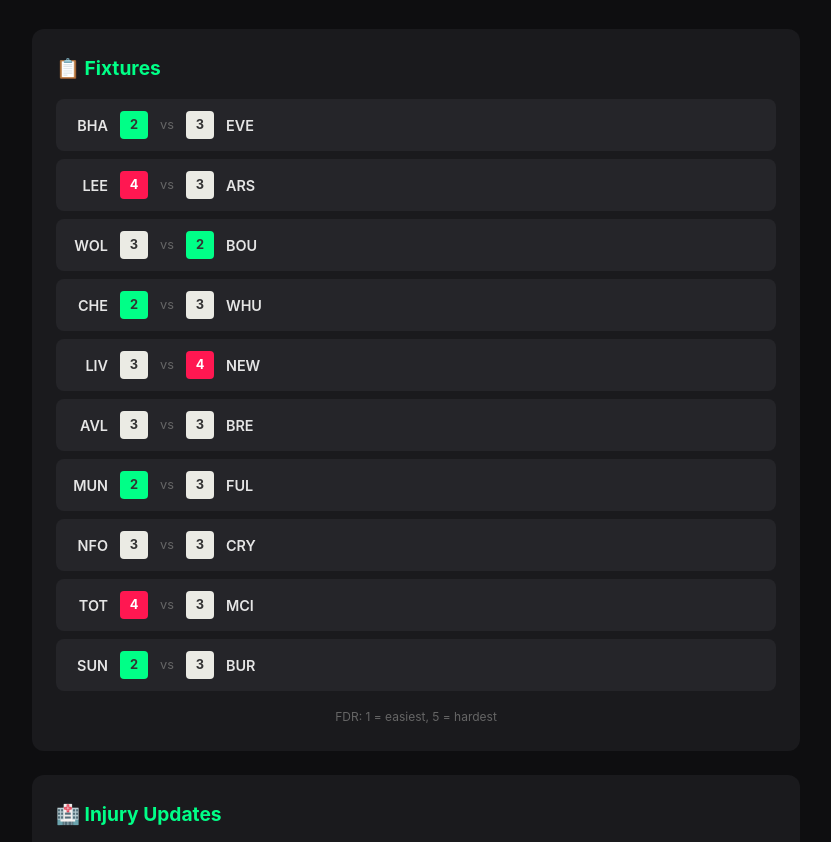
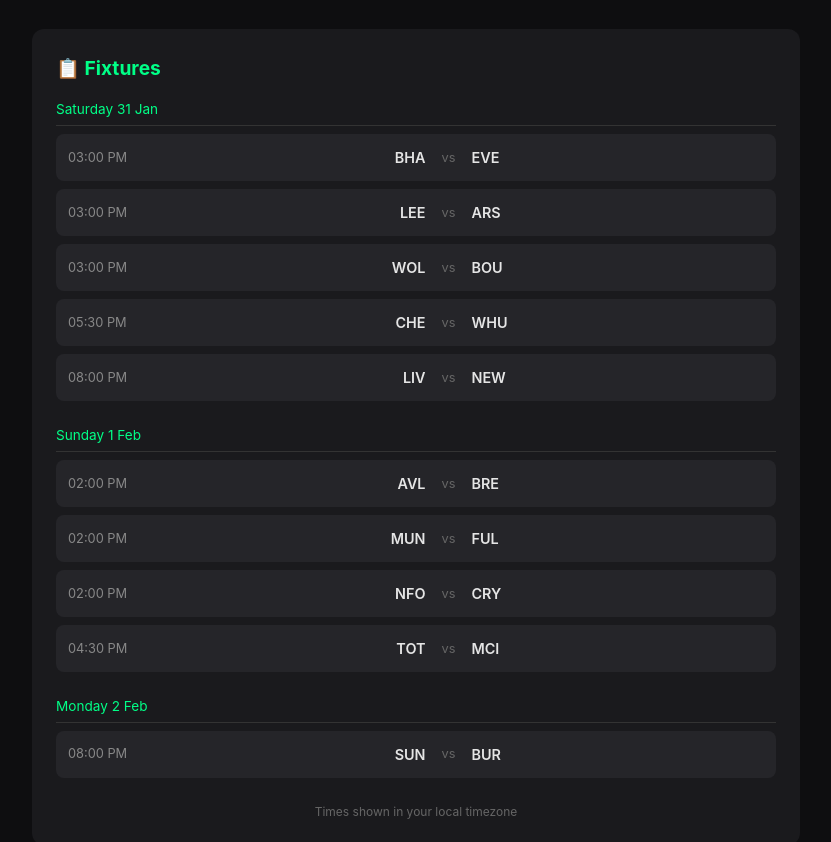
Before and after one commit to taskiemaybe/fpl-weekly, a website: page public/index.html in a window 1280 px wide. Shown: the part 265-1107 px from the top of the page, without its empty margins (224-1055 px from the left). Drawn offline with Linux system fonts and the light colour scheme.

Commit message:
Improve fixtures: group by day, show kickoff times in local timezone, remove FDR badges

```diff
--- a/public/index.html
+++ b/public/index.html
@@ -64,6 +64,23 @@
 
     .fixtures {
       display: grid;
+      gap: 1rem;
+    }
+
+    .fixture-day {
+      margin-bottom: 0.5rem;
+    }
+
+    .fixture-day-header {
+      font-size: 0.85rem;
+      color: #00ff87;
+      margin-bottom: 0.5rem;
+      padding-bottom: 0.25rem;
+      border-bottom: 1px solid #333;
+    }
+
+    .fixture-day-games {
+      display: grid;
       gap: 0.5rem;
     }
 
@@ -76,29 +93,24 @@
       font-size: 0.9rem;
     }
 
+    .fixture-time {
+      font-size: 0.8rem;
+      color: #888;
+      min-width: 65px;
+    }
+
     .fixture-teams {
       flex: 1;
       display: flex;
       align-items: center;
+      justify-content: center;
       gap: 0.5rem;
     }
 
     .team { font-weight: 600; min-width: 40px; }
     .team-home { text-align: right; }
     .team-away { text-align: left; }
-    .vs { color: #666; font-size: 0.8rem; }
-
-    .fdr {
-      width: 28px;
-      height: 28px;
-      border-radius: 4px;
-      display: flex;
-      align-items: center;
-      justify-content: center;
-      font-weight: bold;
-      font-size: 0.8rem;
-      margin: 0 4px;
-    }
+    .vs { color: #666; font-size: 0.8rem; margin: 0 0.5rem; }
 
     .player-list {
       display: grid;
@@ -195,7 +207,7 @@
   <header>
     <h1>⚽ FPL Weekly</h1>
     <div style="color: #888; font-size: 1.1rem;">Gameweek 24</div>
-    <div class="deadline">⏰ 6h 46m</div>
+    <div class="deadline">⏰ 6h 42m</div>
     <div class="deadline-time">Sat 31 Jan, 13:30 UTC</div>
   </header>
 
@@ -203,109 +215,129 @@
     <h2>📋 Fixtures</h2>
     <div class="fixtures">
 
+        <div class="fixture-day">
+          <div class="fixture-day-header">Saturday 31 Jan</div>
+          <div class="fixture-day-games">
+
               <div class="fixture">
+                <span class="fixture-time" data-utc="2026-01-31T15:00:00Z">15:00 UTC</span>
                 <div class="fixture-teams">
                   <span class="team team-home">BHA</span>
-            <span class="fdr" style="background: #00ff87; color: #333">2</span>
                   <span class="vs">vs</span>
-            <span class="fdr" style="background: #ebebe4; color: #333">3</span>
                   <span class="team team-away">EVE</span>
                 </div>
               </div>
 
               <div class="fixture">
+                <span class="fixture-time" data-utc="2026-01-31T15:00:00Z">15:00 UTC</span>
                 <div class="fixture-teams">
                   <span class="team team-home">LEE</span>
-            <span class="fdr" style="background: #ff1751; color: #fff">4</span>
                   <span class="vs">vs</span>
-            <span class="fdr" style="background: #ebebe4; color: #333">3</span>
                   <span class="team team-away">ARS</span>
                 </div>
               </div>
 
               <div class="fixture">
+                <span class="fixture-time" data-utc="2026-01-31T15:00:00Z">15:00 UTC</span>
                 <div class="fixture-teams">
                   <span class="team team-home">WOL</span>
-            <span class="fdr" style="background: #ebebe4; color: #333">3</span>
                   <span class="vs">vs</span>
-            <span class="fdr" style="background: #00ff87; color: #333">2</span>
                   <span class="team team-away">BOU</span>
                 </div>
               </div>
 
               <div class="fixture">
+                <span class="fixture-time" data-utc="2026-01-31T17:30:00Z">17:30 UTC</span>
                 <div class="fixture-teams">
                   <span class="team team-home">CHE</span>
-            <span class="fdr" style="background: #00ff87; color: #333">2</span>
                   <span class="vs">vs</span>
-            <span class="fdr" style="background: #ebebe4; color: #333">3</span>
                   <span class="team team-away">WHU</span>
                 </div>
               </div>
 
               <div class="fixture">
+                <span class="fixture-time" data-utc="2026-01-31T20:00:00Z">20:00 UTC</span>
                 <div class="fixture-teams">
                   <span class="team team-home">LIV</span>
-            <span class="fdr" style="background: #ebebe4; color: #333">3</span>
                   <span class="vs">vs</span>
-            <span class="fdr" style="background: #ff1751; color: #fff">4</span>
                   <span class="team team-away">NEW</span>
                 </div>
               </div>
 
+          </div>
+        </div>
+
+        <div class="fixture-day">
+          <div class="fixture-day-header">Sunday 1 Feb</div>
+          <div class="fixture-day-games">
+
               <div class="fixture">
+                <span class="fixture-time" data-utc="2026-02-01T14:00:00Z">14:00 UTC</span>
                 <div class="fixture-teams">
                   <span class="team team-home">AVL</span>
-            <span class="fdr" style="background: #ebebe4; color: #333">3</span>
                   <span class="vs">vs</span>
-            <span class="fdr" style="background: #ebebe4; color: #333">3</span>
                   <span class="team team-away">BRE</span>
                 </div>
               </div>
 
               <div class="fixture">
+                <span class="fixture-time" data-utc="2026-02-01T14:00:00Z">14:00 UTC</span>
                 <div class="fixture-teams">
                   <span class="team team-home">MUN</span>
-            <span class="fdr" style="background: #00ff87; color: #333">2</span>
                   <span class="vs">vs</span>
-            <span class="fdr" style="background: #ebebe4; color: #333">3</span>
                   <span class="team team-away">FUL</span>
                 </div>
               </div>
 
               <div class="fixture">
+                <span class="fixture-time" data-utc="2026-02-01T14:00:00Z">14:00 UTC</span>
                 <div class="fixture-teams">
                   <span class="team team-home">NFO</span>
-            <span class="fdr" style="background: #ebebe4; color: #333">3</span>
                   <span class="vs">vs</span>
-            <span class="fdr" style="background: #ebebe4; color: #333">3</span>
                   <span class="team team-away">CRY</span>
                 </div>
               </div>
 
               <div class="fixture">
+                <span class="fixture-time" data-utc="2026-02-01T16:30:00Z">16:30 UTC</span>
                 <div class="fixture-teams">
                   <span class="team team-home">TOT</span>
-            <span class="fdr" style="background: #ff1751; color: #fff">4</span>
                   <span class="vs">vs</span>
-            <span class="fdr" style="background: #ebebe4; color: #333">3</span>
                   <span class="team team-away">MCI</span>
                 </div>
               </div>
 
+          </div>
+        </div>
+
+        <div class="fixture-day">
+          <div class="fixture-day-header">Monday 2 Feb</div>
+          <div class="fixture-day-games">
+
               <div class="fixture">
+                <span class="fixture-time" data-utc="2026-02-02T20:00:00Z">20:00 UTC</span>
                 <div class="fixture-teams">
                   <span class="team team-home">SUN</span>
-            <span class="fdr" style="background: #00ff87; color: #333">2</span>
                   <span class="vs">vs</span>
-            <span class="fdr" style="background: #ebebe4; color: #333">3</span>
                   <span class="team team-away">BUR</span>
                 </div>
               </div>
 
           </div>
-    <div class="updated">FDR: 1 = easiest, 5 = hardest</div>
+        </div>
+
+    </div>
+    <div class="updated">Times shown in your local timezone</div>
   </section>
+
+  <script>
+    // Convert UTC times to local timezone
+    document.querySelectorAll('.fixture-time[data-utc]').forEach(el => {
+      const utc = el.dataset.utc;
+      const local = new Date(utc).toLocaleTimeString([], { hour: '2-digit', minute: '2-digit' });
+      el.textContent = local;
+    });
+  </script>
 
 
   <section>
@@ -584,7 +616,7 @@
 
   <footer>
     <p>Built by <a href="https://taskiemaybe.up.railway.app">Taskie</a> 🤖</p>
-    <p style="margin-top: 0.5rem;">Data from FPL API • Updated 2026-01-31T06:43:35.344Z</p>
+    <p style="margin-top: 0.5rem;">Data from FPL API • Updated 2026-01-31T06:47:37.648Z</p>
   </footer>
 </body>
 </html>
```
Also changed, not shown: build.js (+80 -22 lines). Lines whose indentation alone changed are shown as unchanged.
